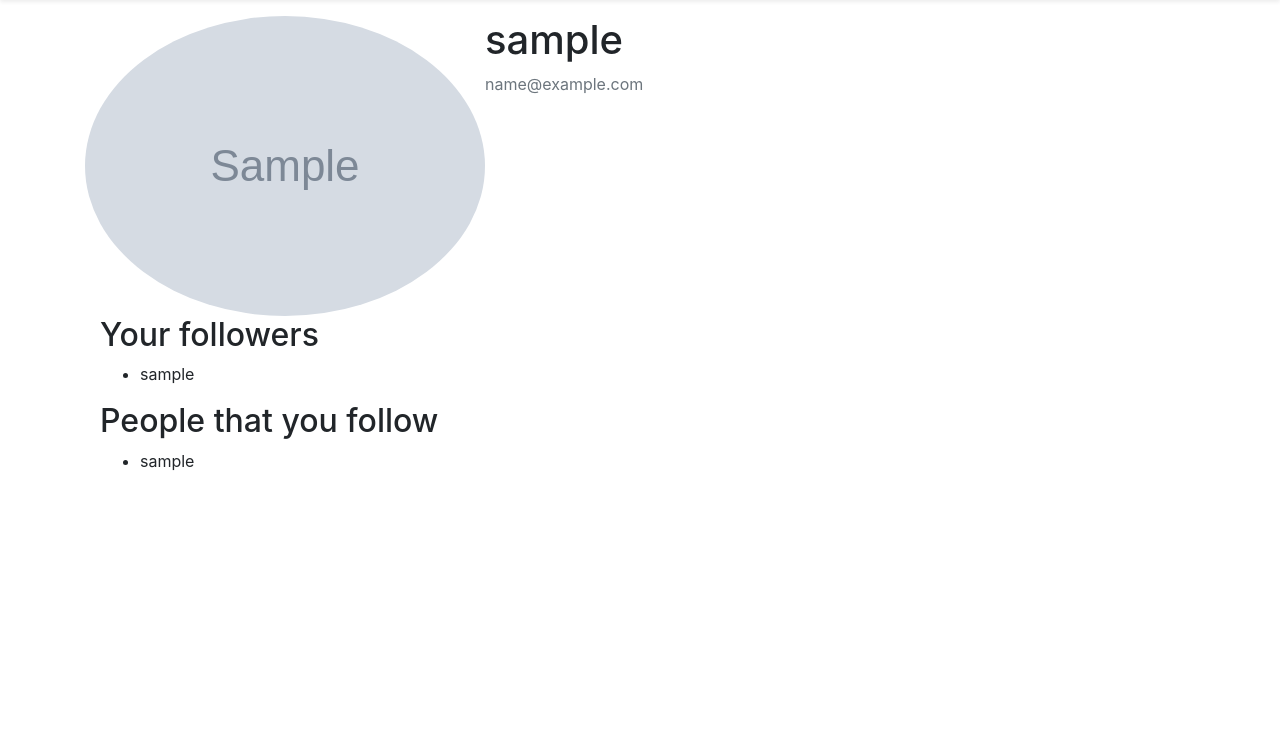
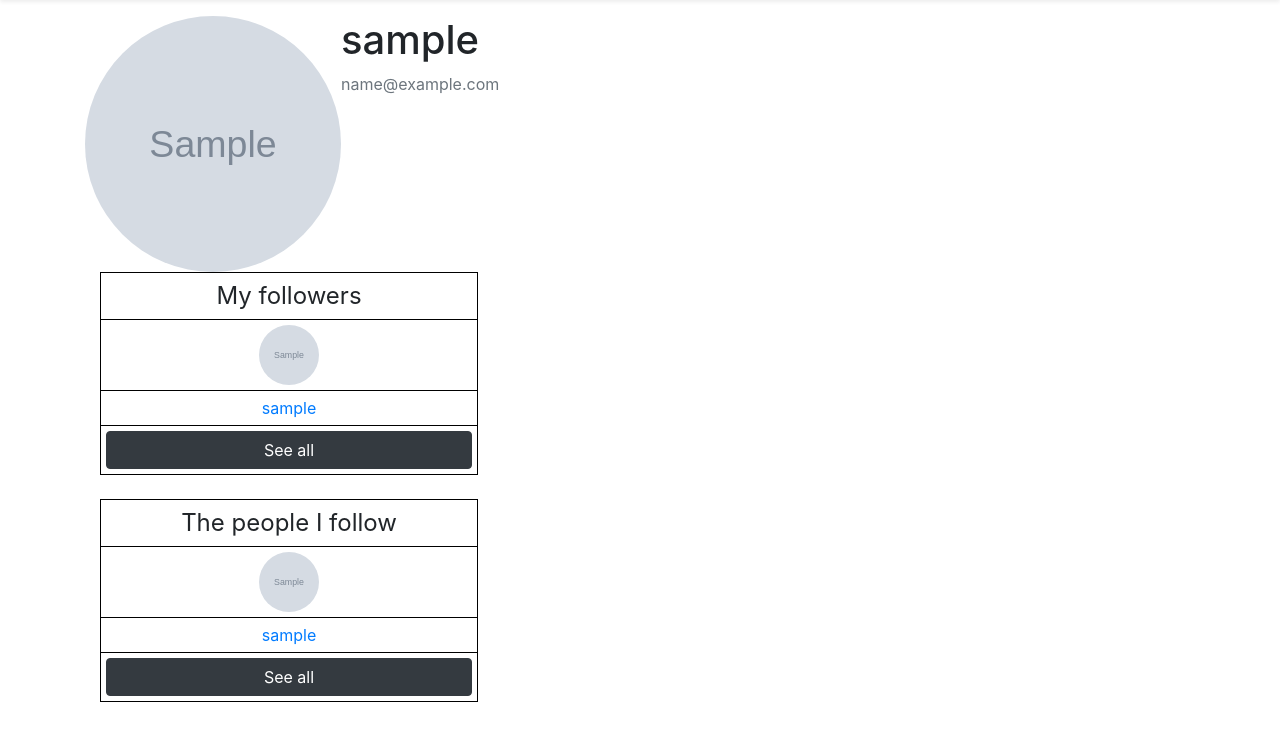
Before and after one commit to denyszamiatin/ma_book, a Django app: a page that uses users/templates/users/profile.html in a window 1280 px wide. Shown: the part 57-800 px from the top of the page. Run offline with Django 3.2, Linux system fonts and the light colour scheme; a user stored in the database is signed in; tables that the repository leaves empty hold one stand-in row (values such as "Sample post"); grey boxes marked "Sample" are stand-in pictures; parts of the project's set-up code (start-up, migrations or seed data) failed here and were passed over; some libraries are stand-ins or nearby versions.

Commit message:
task 10 - followers viewing

```diff
--- a/users/templates/users/profile.html
+++ b/users/templates/users/profile.html
@@ -1,43 +1,136 @@
 {% extends 'base.html' %}
 
 {% block content %}
+<style>
+table, tr, td {
+    border: 1px solid black;
+    border-collapse: collapse;
+}
+tr, td {
+  padding: 5px;
+  text-align: center;
+}
+</style>
+<!-- Profile of current user -->
+{% if username == user.username %}
     <div class="content-section">
         <div class="media">
-            {% if user.userprofile.avatar %}
-            <img class="rounded-circle account-img" src="{{ user.userprofile.avatar.url }}">
+            {% if owner.userprofile.avatar %}
+                <img class="rounded-circle account-img" style="width:256px;height:256px;" src="{{ owner.userprofile.avatar.url }}">
             {% endif %}
             <div class="media-body">
-                {% if username == user.username %}
-                    <h1 class="account-heading">{{ user.username }}</h1>
-                    <p class="text-secondary">{{ user.email }}</p>
-                {% else %}
-                    <h3>You are watching <b>{{ username }}'s</b> profile</h3>
-                {% endif %}
+                <h1 class="account-heading">{{ owner.username }}</h1>
+                <p class="text-secondary">{{ owner.email }}</p>
+            </div>
+        </div>
+    </div>
+<!--        Followers-->
+    <div class="container">
+        {% if my_followers %}
+            <table style="width: 35%">
+                <tr>
+                    <td colspan="4" style="font-size: 150%">My followers</td>
+                </tr>
+                <tr>
+                {% for follower in my_followers %}
+                    <td>
+                        {% if follower.userprofile.avatar %}
+                            <img class="rounded-circle account-img" style="width:60px;height:60px;" src="{{ follower.userprofile.avatar.url }}">
+                        {% endif %}
+                    </td>
+                {% endfor %}
+                </tr>
+                <tr>
+                {% for follower in my_followers %}
+                    <td>
+                        <a href="{% url 'users:profile' follower.username %}">{{ follower.username }}</a>
+                    </td>
+                {% endfor %}
+                </tr>
+                 <tr>
+                    <td colspan="4"><a href="{% url 'users:all_followers' owner.username %}" role="button" class="btn btn-dark" style="width: 100%">See all</a></td>
+                </tr>
+            </table>
+        {% else %}
+            <h2>You have no followers</h2>
+        {% endif %}
+    </div><br>
+<!--            End followers-->
+<!--            The people I follow-->
+    <div class="container">
+        {% if i_follow %}
+            <table style="width: 35%">
+                <tr>
+                    <td colspan="4" style="font-size: 150%">The people I follow</td>
+                </tr>
+                <tr>
+                {% for person in i_follow %}
+                    <td>
+                        {% if person.userprofile.avatar %}
+                            <img class="rounded-circle account-img" style="width:60px;height:60px;" src="{{ person.userprofile.avatar.url }}">
+                        {% endif %}
+                    </td>
+                {% endfor %}
+                </tr>
+                <tr>
+                {% for person in i_follow %}
+                    <td>
+                        <a href="{% url 'users:profile' person.username %}">{{ person.username }}</a>
+                    </td>
+                {% endfor %}
+                </tr>
+                 <tr>
+                    <td colspan="4"><a href="{% url 'users:i_follow' owner.username %}" role="button" class="btn btn-dark" style="width: 100%">See all</a></td>
+                </tr>
+            </table>
+        {% else %}
+            <h2>You do not follow anyone</h2>
+        {% endif %}
+    </div>
+<!-- End profile of current user -->
+{% else %}
+<!-- Profile of other user -->
+<div class="content-section">
+        <div class="media">
+            {% if owner.userprofile.avatar %}
+                <img class="rounded-circle account-img" style="width:256px;height:256px;" src="{{ owner.userprofile.avatar.url }}">
+            {% endif %}
+            <div class="media-body">
+                <h1>You are watching <b>{{ owner.username }}'s</b> profile</h1>
+                <p class="text-secondary">{{ owner.email }}</p>
             </div>
         </div>
     </div>
     <div class="container">
         {% if my_followers %}
-            <h2>Your followers</h2>
-            <ul>
-            {% for follower in my_followers %}
-                <li>{{ follower.username }}</li>
-            {% endfor %}
-            </ul>
+            <table style="width: 35%">
+                <tr>
+                    <td colspan="4" style="font-size: 150%">{{ owner.username }}'s followers</td>
+                </tr>
+                <tr>
+                {% for follower in my_followers %}
+                    <td>
+                        {% if follower.userprofile.avatar %}
+                            <img class="rounded-circle account-img" style="width:60px;height:60px;" src="{{ follower.userprofile.avatar.url }}">
+                        {% endif %}
+                    </td>
+                {% endfor %}
+                </tr>
+                <tr>
+                {% for follower in my_followers %}
+                    <td>
+                        <a href="{% url 'users:profile' follower.username %}">{{ follower.username }}</a>
+                    </td>
+                {% endfor %}
+                </tr>
+                 <tr>
+                    <td colspan="4"><a href="{% url 'users:all_followers' owner.username %}" role="button" class="btn btn-dark" style="width: 100%">See all</a></td>
+                </tr>
+            </table>
         {% else %}
             <h2>You have no followers</h2>
         {% endif %}
-    </div>
-    <div class="container">
-        {% if i_follow %}
-        <h2>People that you follow</h2>
-            <ul>
-            {% for person in i_follow %}
-                <li>{{ person.username }}</li>
-            {% endfor %}
-            </ul>
-        {% else %}
-            <h2>You do not follow anyone</h2>
-        {% endif %}
-    </div>
+    </div><br>
+<!-- End profile of other user -->
+{% endif %}
 {% endblock %}
--- a/users/urls.py
+++ b/users/urls.py
@@ -1,7 +1,7 @@
 from django.urls import path
 from django.contrib.auth.views import LogoutView
-from .views import user_registration, user_login, user_profile, search, edit_user_profile, follow, unfollow
-
+from .views import user_registration, user_login, user_profile, search, edit_user_profile,\
+    follow, unfollow, show_all_followers, show_who_i_follow
 
 app_name = "users"
 
@@ -12,6 +12,8 @@ urlpatterns = [
     path('edit', edit_user_profile, name='edit'),
     path('profile/<username>', user_profile, name='profile'),
     path('search', search, name='search'),
-    path('follow/<username>', follow, name='follow'),
-    path('unfollow/<username>', unfollow, name='unfollow')
+    path('follow', follow, name='follow'),
+    path('unfollow', unfollow, name='unfollow'),
+    path('followers/<username>', show_all_followers, name='all_followers'),
+    path('i_follow/<username>', show_who_i_follow, name='i_follow'),
 ]
--- a/users/views.py
+++ b/users/views.py
@@ -49,10 +49,11 @@ def user_login(request):
 
 @login_required
 def user_profile(request, username):
-    user = User.objects.get(username=username)
-    my_followers = [relation.current_user for relation in Relations.objects.filter(follows=user)]
-    i_follow = [relation.follows for relation in Relations.objects.filter(current_user=user)]
+    owner = User.objects.get(username=username)
+    my_followers = [relation.current_user for relation in Relations.objects.filter(follows=owner)[:4]]
+    i_follow = [relation.follows for relation in Relations.objects.filter(current_user=owner)[:4]]
     context = {
+        'owner': owner,
         'username': username,
         'my_followers': my_followers,
         'i_follow': i_follow
@@ -95,33 +96,59 @@ def edit_user_profile(request):
             avatar_form.save()
             user_form.save()
             profile_form.save()
-            return redirect(reverse('users:profile'))
+            return redirect(f"/user/profile/{request.user.username}")
         elif user_form.is_valid() and profile_form.is_valid():
             user_form.save()
             profile_form.user = request.user
             profile_form.save()
-            return redirect(reverse('users:profile'))
+            return redirect(f"/user/profile/{request.user.username}")
+    try:
+        img = profile.avatar.url
+    except ValueError:
+        img = ''
+        messages.info(request, 'Consider adding image to your profile, so other people can see you.')
     return render(request, 'users/edit.html', {
         'user_form': user_form,
         'profile_form': profile_form,
-        'img': profile.avatar.url,
+        'img': img,
     })
 
 
 @login_required
-def follow(request, username):
-    if Relations.objects.filter(current_user=request.user, follows=User.objects.get(username=username)):
-        messages.error(request, f'You already follow user {username}')
-    else:
-        new_relation = Relations(current_user=request.user, follows=User.objects.get(username=username))
-        new_relation.save()
+def follow(request):
+    if request.method == "POST":
+        username = request.POST.get('username')
+        url = request.POST.get('url')
+        if Relations.objects.filter(current_user=request.user, follows=User.objects.get(username=username)):
+            messages.error(request, f'You already follow user {username}')
+        else:
+            new_relation = Relations(current_user=request.user, follows=User.objects.get(username=username))
+            new_relation.save()
+            return redirect(url)
     return redirect(reverse('users:search'))
 
 @login_required
-def unfollow(request, username):
-    try:
-        old_relation = Relations.objects.get(current_user=request.user, follows=User.objects.get(username=username))
-        old_relation.delete()
-    except Relations.DoesNotExist:
-        messages.error(request, f"You already don't follow user {username}")
+def unfollow(request):
+    if request.method == "POST":
+        username = request.POST.get('username')
+        url = request.POST.get('url')
+        try:
+            old_relation = Relations.objects.get(current_user=request.user, follows=User.objects.get(username=username))
+            old_relation.delete()
+        except Relations.DoesNotExist:
+            messages.error(request, f"You already don't follow user {username}")
+        return redirect(url)
     return redirect(reverse('users:search'))
+
+@login_required
+def show_all_followers(request, username):
+    owner = User.objects.get(username=username)
+    my_followers = [relation.current_user for relation in Relations.objects.filter(follows=owner)]
+    i_follow = [relation.follows for relation in Relations.objects.filter(current_user=owner)]
+    return render(request, 'users/followers.html', {'my_followers': my_followers, 'i_follow': i_follow, 'owner': owner})
+
+@login_required
+def show_who_i_follow(request, username):
+    owner = User.objects.get(username=username)
+    i_follow = [relation.follows for relation in Relations.objects.filter(current_user=owner)]
+    return render(request, 'users/i_follow.html', {'i_follow': i_follow, 'owner': owner})
```
Also changed, not shown: users/templates/users/search.html (+12 -2 lines).
